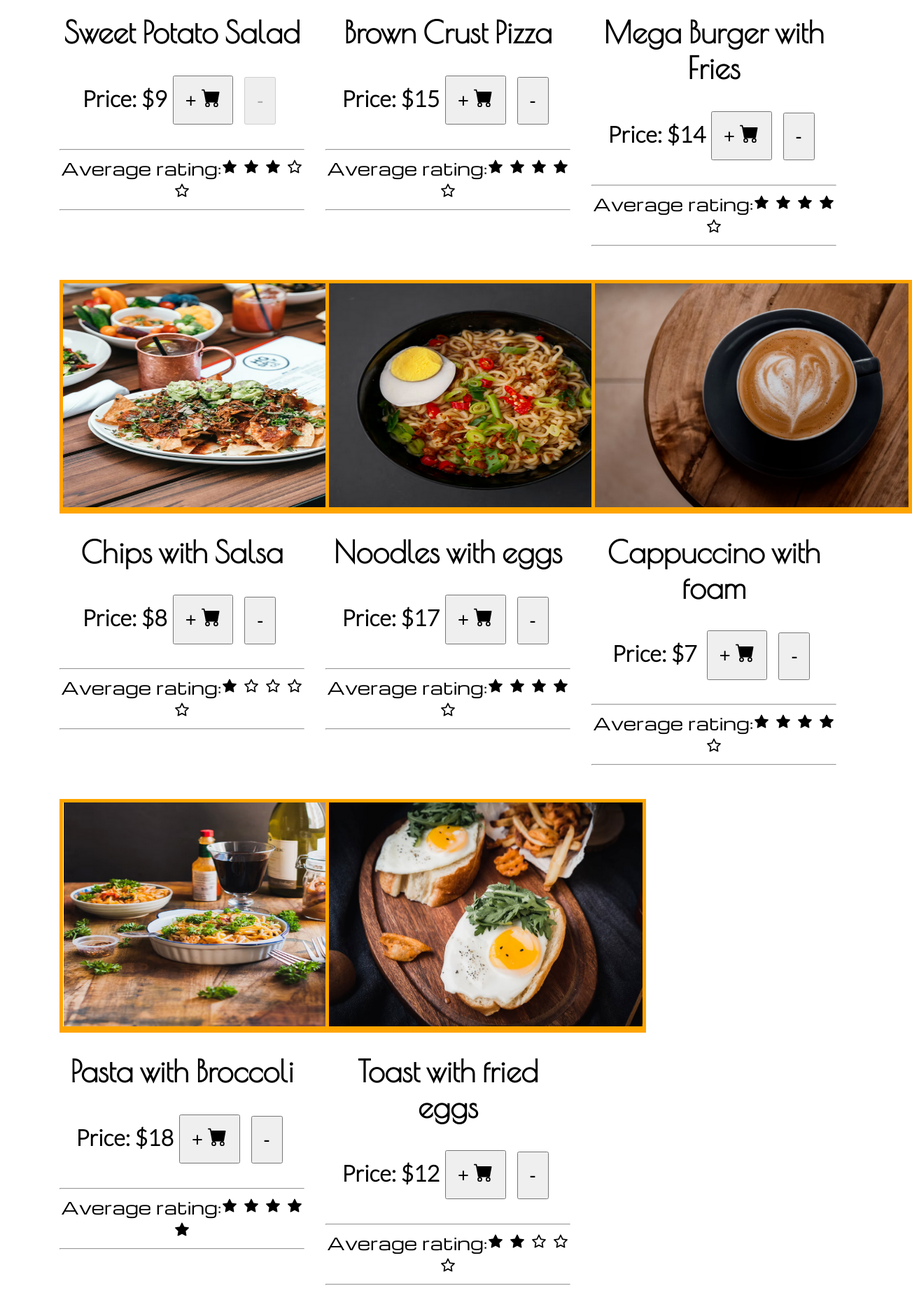
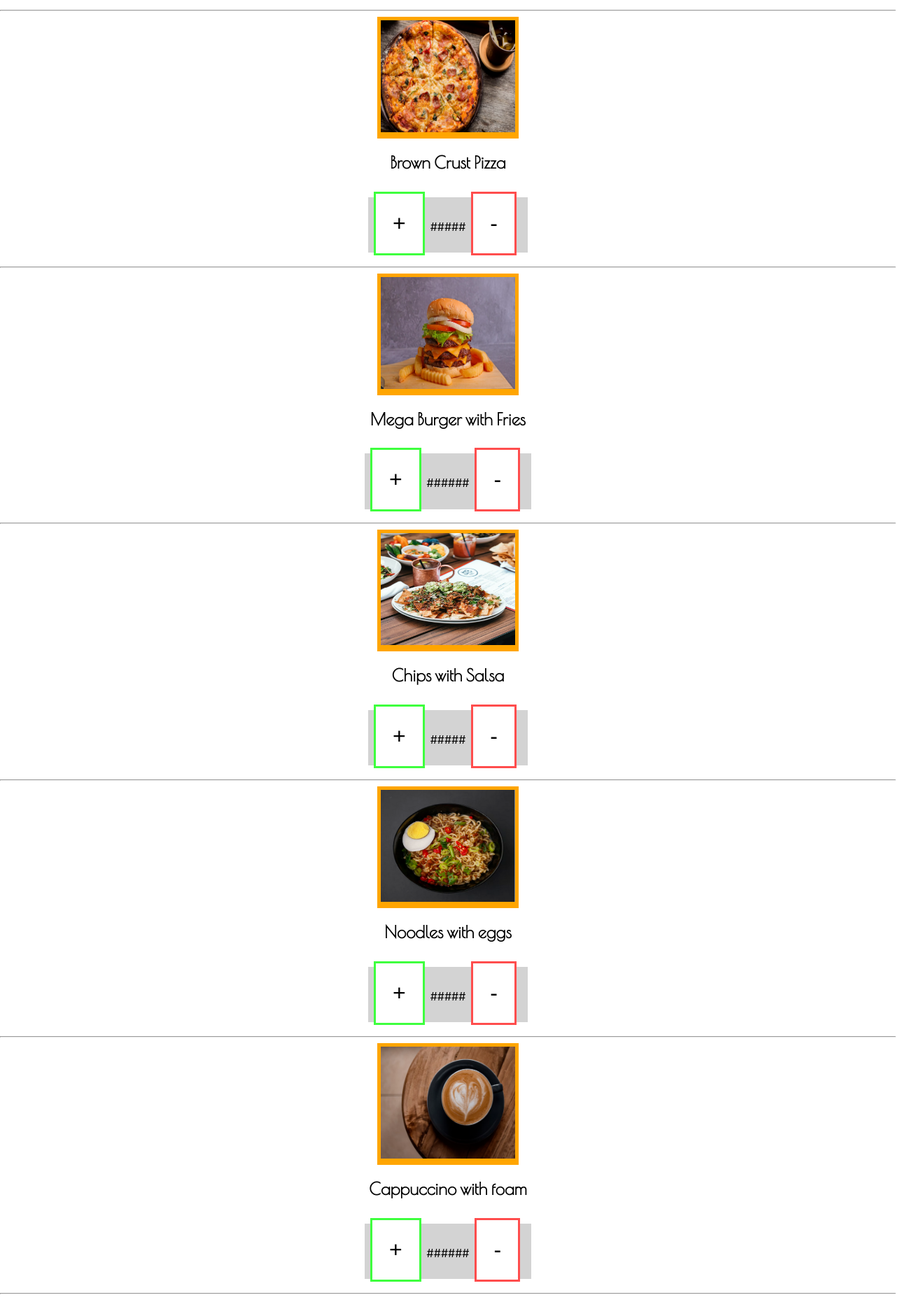
Before and after one commit to tjdev7/Brunchin, a React (Create React App) app: page / in a window 1280 px wide. Shown: the part 479-2340 px from the top of the page at 70% size, 1303 px wide, since content can reach past the window. Built offline with nearby package versions, Linux system fonts and the light colour scheme.

Commit message:
Fodee/006/UI_Update_02
- Update UI design for app
- Removed unused components
- Updated node modules for app

```diff
--- a/src/App.css
+++ b/src/App.css
@@ -37,8 +37,8 @@ button {
 }
 
 img {
-    width: 28rem;
-    height: 20rem;
+    width: 12rem;
+    height: 10rem;
     border: 5px solid #ffa500;
 }
 
@@ -60,10 +60,10 @@ button {
 Font style
 ---------------------------------------------------
 */
-h1 {
+.ItemTitle {
     font-family: 'Poiret One', cursive;
     font-weight: bold;
-    font-size: 2.7rem;
+    font-size: 1.5rem;
 }
 
 .RatingsTabStyle {
@@ -83,3 +83,24 @@ possible new style for menu items
     background-color: #aca9a9;
     padding: 2rem;
 } */
+
+.ItemAdd {
+    border: 3px solid rgba(6, 255, 6, 0.774);
+}
+
+.ItemRemove {
+    border: 3px solid rgba(255, 30, 30, 0.787);
+}
+
+.ItemAdd,
+.ItemRemove {
+    background: #ffffff;
+    cursor: pointer;
+    font-size: 2rem;
+    padding: 1.5rem;
+}
+
+.OrderTab {
+    background-color: #d3d3d3;
+    padding: 2rem 0.5rem 1.7rem 0rem;
+}
--- a/src/App.js
+++ b/src/App.js
@@ -33,7 +33,6 @@ export default class App extends React.Component {
     // const =
     // if Cartsum = 0;
     // button disabled
-
 
     // Sum/Subtract Command Array for each menu item
     // Will get refactored into a more slim codebased soon
@@ -184,11 +183,7 @@ export default class App extends React.Component {
                             </span>
                             Items
                         </li>
-                        <li>Home</li>
 
-                        {/* <Link to="/HomeTab">
-                                <li>Home</li>
-                            </Link> */}
                     </ul>
                     <br />
                     {/* <Routes>
@@ -198,248 +193,232 @@ export default class App extends React.Component {
                 </header>
                 <div>
                     {/* Display for menu items with responsive design grid. Made using react-grid-system */}
-                    <Container>
                         <br />
-                        <Row>
-                            <Col md={4}>
+  <section>
                                 <span className="ImgStyle">
                                     <img src={item1_SPS} alt="item 1" />
+                                    <h1 className="ItemTitle">
+                                        Sweet Potato Salad
+                                    </h1>
                                 </span>
-                                <h1>Sweet Potato Salad</h1>
-                                <h2>
-                                    Price: $9
+
+                            <span className="OrderTab">
                                     <button
                                         onClick={this.ItemAdd1}
-                                    ariaLabel={'Add Sweet Potato Salad for $9.64'}>
-                                        + <BsCartFill />
+                                        ariaLabel={
+                                            'Add Sweet Potato Salad for $9.64'
+                                        }
+                                        className="ItemAdd"
+                                    >
+                                        +
                                     </button>
+                                    ######
                                     <button
-                                    disabled ={true}
+                                        // disabled={true}
                                         onClick={this.ItemRemove1}
-                                    ariaLabel={'Remove 1 order of Sweet Potato Salad from the cart and subtract $9.64'}>
+                                        ariaLabel={
+                                            'Remove 1 order of Sweet Potato Salad from the cart and subtract $9.64'
+                                        }
+                                        className="ItemRemove"
+                                    >
                                         -
                                     </button>
-                                </h2>
-
-                                <hr />
-                                <span className="RatingsTabStyle">
-                                    Average rating:
-                                    <AiFillStar /> <AiFillStar /> <AiFillStar />{' '}
-                                    <AiOutlineStar /> <AiOutlineStar />{' '}
                                     </span>
                                     <hr />
-                            </Col>
-                            <Col md={4}>
+                                    </section>
+
+
+
+<section>
                     <span className="ImgStyle">
                         <img src={item2_BCP} alt="item 2" />
                     </span>
-                                <h1>Brown Crust Pizza</h1>
-                                <h2>
-                                    Price: $15
+                    <h1 className="ItemTitle">Brown Crust Pizza</h1>
+                    <span className="OrderTab">
                         <button
                             onClick={this.ItemAdd2}
-                                    ariaLabel={'Add Brown Crust Pizza for $15.35'}>
-                                        + <BsCartFill />
+                            ariaLabel={'Add Brown Crust Pizza for $15.35'}
+                            className="ItemAdd"
+                        >
+                            +
                         </button>
+                        #####
                         <button
                             onClick={this.ItemRemove2}
-                                    ariaLabel={'Remove 1 order of Brown Crust Pizza from the cart and subtract $15.35'}>
+                            ariaLabel={
+                                'Remove 1 order of Brown Crust Pizza from the cart and subtract $15.35'
+                            }
+                            className="ItemRemove"
+                        >
                             -
                         </button>
-                                </h2>
+                        </span>
+                        <hr />
 
-                                <hr />
-                                <span className="RatingsTabStyle">
-                                    Average rating:
-                                    <AiFillStar /> <AiFillStar /> <AiFillStar />{' '}
-                                    <AiFillStar /> <AiOutlineStar />{' '}
-                                </span>
+                    </section>
 
-                                <hr />
-                            </Col>
-                            <Col md={4}>
+                    <section>
                     <span className="ImgStyle">
                         <img src={item3_BF} alt="item 3" />
                     </span>
-                                <h1>Mega Burger with Fries</h1>
-                                <h2>
-                                    Price: $14
-                                    <button onClick={this.ItemAdd3}
-                                    ariaLabel={'Add Mega Burger with Fries for $14.71'}>
-                                        + <BsCartFill />
+                    <h1 className="ItemTitle">Mega Burger with Fries</h1>
+                    <span className="OrderTab">
+                        <button
+                            onClick={this.ItemAdd3}
+                            ariaLabel={'Add Mega Burger with Fries for $14.71'}
+                            className="ItemAdd"
+                        >
+                            +
                         </button>
-                                    <button onClick={this.ItemRemove3}
-                                    ariaLabel={'Remove 1 order of Mega Burger with Fries  from the cart and subtract $14.71'}>
+                        ######
+                        <button
+                            onClick={this.ItemRemove3}
+                            ariaLabel={
+                                'Remove 1 order of Mega Burger with Fries  from the cart and subtract $14.71'
+                            }
+                            className="ItemRemove"
+                        >
                             -
                         </button>
-                                </h2>
+                        </span>
+                        <hr />
 
-                                <hr />
-                                <span className="RatingsTabStyle">
-                                    Average rating:
-                                    <AiFillStar /> <AiFillStar /> <AiFillStar />{' '}
-                                    <AiFillStar /> <AiOutlineStar />{' '}
-                                </span>
-
-                                <hr />
-                            </Col>
-                        </Row>
-                        <br />
-                        <br />
-
-                        <Row>
-                            <Col md={4}>
+                    </section>
+                    <section>
                     <span className="ImgStyle">
                         <img src={item4_CS} alt="item 4" />
                     </span>
-                                <h1>Chips with Salsa</h1>
-                                <h2>
-                                    Price: $8
-                                    <button onClick={this.ItemAdd4}
-                                    ariaLabel={'Add Chips with Salsa for $8.15'}>
-                                        + <BsCartFill />
+                    <h1 className="ItemTitle">Chips with Salsa</h1>
+                    <span className="OrderTab">
+                        <button
+                            onClick={this.ItemAdd4}
+                            ariaLabel={'Add Chips with Salsa for $8.15'}
+                            className="ItemAdd"
+                        >
+                            +
                         </button>
-                                    <button onClick={this.ItemRemove4}
-                                    ariaLabel={'Remove 1 order of Chips with Salsa from the cart and subtract $8.15'}>
+                        #####
+                        <button
+                            onClick={this.ItemRemove4}
+                            ariaLabel={
+                                'Remove 1 order of Chips with Salsa from the cart and subtract $8.15'
+                            }
+                            className="ItemRemove"
+                        >
                             -
                         </button>
-                                </h2>
-
+                        </span>
                         <hr />
-                                <span className="RatingsTabStyle">
-                                    Average rating:
-                                    <AiFillStar /> <AiOutlineStar />{' '}
-                                    <AiOutlineStar /> <AiOutlineStar />{' '}
-                                    <AiOutlineStar />{' '}
-                                </span>
-
-                                <hr />
-                            </Col>
-                            <Col md={4}>
+                        </section>
+                    <section>
                     <span className="ImgStyle">
                         <img src={item5_BN} alt="item 5" />
                     </span>
-                                <h1>Noodles with eggs</h1>
-                                <h2>
-                                    Price: $17
+                    <h1 className="ItemTitle">Noodles with eggs</h1>
+                    <span className="OrderTab">
                     <button
                         onClick={this.ItemAdd5}
-                                    ariaLabel={'Add noddles with eggs for $17.24'}>
-                                        + <BsCartFill />
+                        ariaLabel={'Add noddles with eggs for $17.24'}
+                        className="ItemAdd"
+                    >
+                        +
                     </button>
+                    #####
                     <button
                         onClick={this.ItemRemove5}
-                                    ariaLabel={'Remove 1 order of noddles with eggs from the cart and subtract $17.24'}
+                        ariaLabel={
+                            'Remove 1 order of noddles with eggs from the cart and subtract $17.24'
+                        }
+                        className="ItemRemove"
                     >
                         -
                     </button>
-                                </h2>
-
+                    </span>
                     <hr />
-                                <span className="RatingsTabStyle">
-                                    Average rating:
-                                    <AiFillStar /> <AiFillStar /> <AiFillStar />{' '}
-                                    <AiFillStar />
-                                    <AiOutlineStar />{' '}
-                                </span>
-
-                                <hr />
-                            </Col>
-                            <Col md={4}>
+                    </section>
+                    <section>
                     <span className="ImgStyle">
                         <img src={item6_CAP} alt="item 6" />
                     </span>
-                                <h1>Cappuccino with foam</h1>
-                                <h2>
-                                    Price: $7{' '}
+                    <h1 className="ItemTitle">Cappuccino with foam</h1>
+                    <span className="OrderTab">
                     <button
                         onClick={this.ItemAdd6}
-                                    ariaLabel={'Add Cappuccino with foam for $7.84'}>
-                                        + <BsCartFill />
+                        ariaLabel={'Add Cappuccino with foam for $7.84'}
+                        className="ItemAdd"
+                    >
+                        +
                     </button>
+                    ######
                     <button
                         onClick={this.ItemRemove6}
-                                    ariaLabel={'Remove 1 order of Cappuccino with foam from the cart and subtract $7.84'}>
+                        ariaLabel={
+                            'Remove 1 order of Cappuccino with foam from the cart and subtract $7.84'
+                        }
+                        className="ItemRemove"
+                    >
                         -
                     </button>
-                                </h2>
+                    </span>
+                    <hr />
+                    </section>
+                    <br />
+                    <section>
 
-                                <hr />
-                                <span className="RatingsTabStyle">
-                                    Average rating:
-                                    <AiFillStar /> <AiFillStar /> <AiFillStar />{' '}
-                                    <AiFillStar /> <AiOutlineStar />{' '}
-                                </span>
-
-                                <hr />
-                            </Col>
-                        </Row>
-
-                        <br />
-                        <br />
-
-                        <Row>
-                            <Col md={4}>
                         <span className="ImgStyle">
                             <img src={item7_ENS} alt="item 7" />
                         </span>
-                                <h1>Pasta with Broccoli</h1>
-                                <h2>
-                                    Price: $18
+                        <h1 className="ItemTitle">Pasta with Broccoli</h1>
+                        <span className="OrderTab">
                         <button
                             onClick={this.ItemAdd7}
-                                    ariaLabel={'Add Pasta with Broccoli for $18.77'}>
-                                        + <BsCartFill />
+                            ariaLabel={'Add Pasta with Broccoli for $18.77'}
+                            className="ItemAdd"
+                        >
+                            +
                         </button>
+                        ####
                         <button
                             onClick={this.ItemRemove7}
-                                    ariaLabel={'Remove 1 order of Pasta with Broccoli from the cart and subtract $18.77'}>
+                            ariaLabel={
+                                'Remove 1 order of Pasta with Broccoli from the cart and subtract $18.77'
+                            }
+                            className="ItemRemove"
+                        >
                             -
                         </button>
-                                </h2>
-
+                        </span>
                         <hr />
-                                <span className="RatingsTabStyle">
-                                    Average rating:
-                                    <AiFillStar /> <AiFillStar /> <AiFillStar />{' '}
-                                    <AiFillStar /> <AiFillStar />{' '}
-                                </span>
-
-                                <hr />
-                            </Col>
-                            <Col md={4}>
+                    </section>
+                    <br />
+                    <br />
+                    <section>
                         <span className="ImgStyle">
                             <img src={item8_TE} alt="item 8" />
                         </span>
-                                <h1>Toast with fried eggs</h1>
-                                <h2>
-                                    Price: $12
+                        <h1 className="ItemTitle">Toast with fried eggs</h1>
+                        <span className="OrderTab">
                         <button
                             onClick={this.ItemAdd8}
-                                    ariaLabel={'Add Toast with fried eggs for $12.48'}>
-                                        + <BsCartFill />
+                            ariaLabel={'Add Toast with fried eggs for $12.48'}
+                            className="ItemAdd"
+                        >
+                            +
                         </button>
+                        ####
                         <button
                             onClick={this.ItemRemove8}
-                                    ariaLabel={'Remove 1 order of Toast with fried eggs from the cart and subtract $12.48'}>
+                            ariaLabel={
+                                'Remove 1 order of Toast with fried eggs from the cart and subtract $12.48'
+                            }
+                            className="ItemRemove"
+                        >
                             -
                         </button>
-                                </h2>
-
+                        </span>
                         <hr />
-                                <span className="RatingsTabStyle">
-                                    Average rating:
-                                    <AiFillStar /> <AiFillStar />{' '}
-                                    <AiOutlineStar /> <AiOutlineStar />{' '}
-                                    <AiOutlineStar />{' '}
-                                </span>
-
-                                <hr />
-                            </Col>
-                        </Row>
-
+                    </section>
                     <br />
-                    </Container>
                 </div>
             </div>
         )
```
Also changed, not shown: package.json (+9 -8 lines), 2 other files (tests, documents, lock files or other folders). Lines whose indentation alone changed are shown as unchanged.
